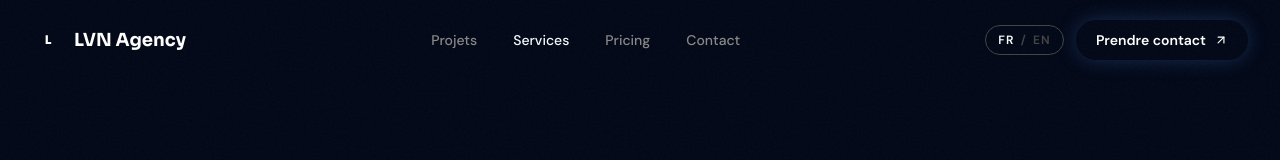
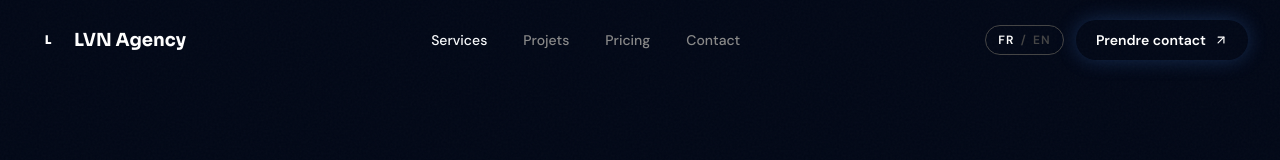
Before and after one commit to jahirlpro-fr/PORTFOLIO_LVN, a Next.js app: page / in a window 1280 px wide. Shown: the top 160 px of the page. Built offline with nearby package versions, Linux system fonts and the light colour scheme.

Commit message:
Edit /src/components/Navbar.tsx

```diff
--- a/src/components/Navbar.tsx
+++ b/src/components/Navbar.tsx
@@ -55,8 +55,8 @@ export function Navbar() {
     }, [language, setLanguage]);
 
     const navLinks = [
+        { href: "#services", label: t("nav.services"), id: "services" },
         { href: "#projects", label: t("nav.projects"), id: "projects" },
-        { href: "#services", label: t("nav.services"), id: "services" },
         { href: "#pricing", label: t("nav.pricing"), id: "pricing" },
         { href: "#contact", label: t("nav.contact"), id: "contact" },
     ];
```
